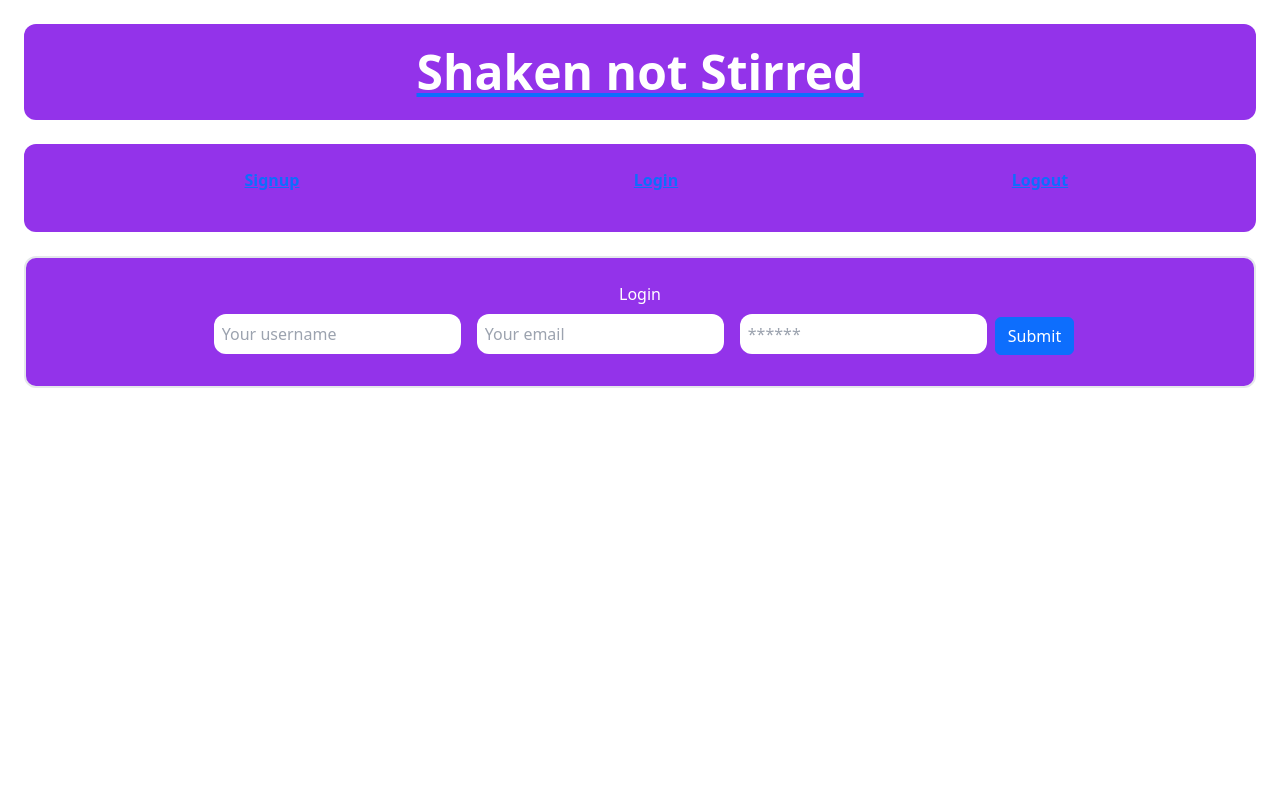
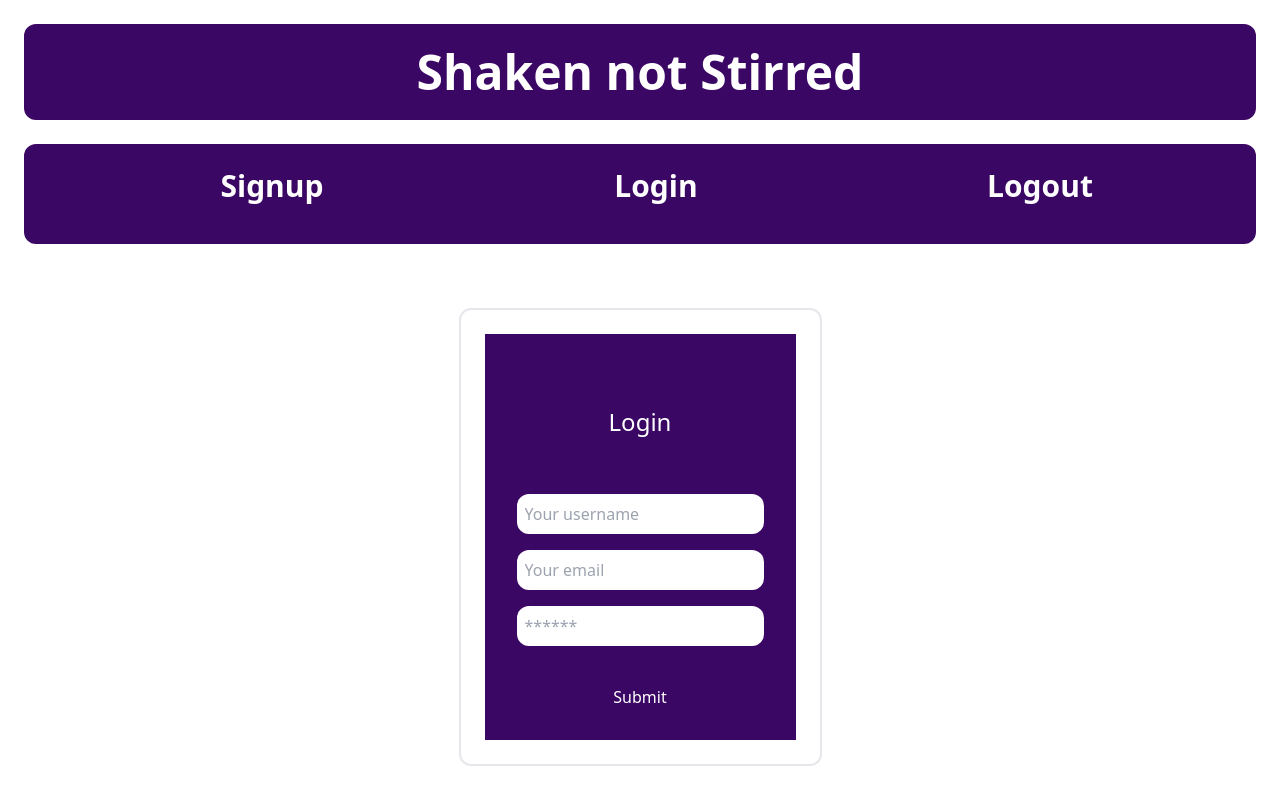
Before and after one commit to jimmyboy722/Shaken-not-Stirred, a React (Vite) app in the folder client/: page /login in a window 1280 px wide. Built offline with nearby package versions, Linux system fonts and the light colour scheme.

Commit message:
finsihed some styling

```diff
--- a/client/src/components/HeaderAndNav.jsx
+++ b/client/src/components/HeaderAndNav.jsx
@@ -1,27 +1,26 @@
 import { Link } from "react-router-dom";
 import Auth from "../utils/auth";
-// get logout button to work
 
 //make signup, login, buttons go away
 
 function HeaderAndNav() {
   return (
     <>
-    <Link to="/">
-      <header className="text-white bg-purple-600 text-center text-5xl m-4 p-4 border-r-3 font-bold rounded-xl">
+    <Link className="no-underline text-white" to="/drinks">
+      <header className="text-white bg-purple-950 text-center text-5xl m-4 p-4 border-r-3 font-bold rounded-xl">
         Shaken not Stirred
       </header>
     </Link>
-      <nav className="text-white bg-purple-600 text-center m-4 p-4 border-r-3 font-bold rounded-xl">
+      <nav className="text-white bg-purple-950 text-center m-4 p-4 border-r-3 font-bold rounded-xl">
         <ul className="grid grid-cols-3 justify-between">
           <li>
-            <a href="/signup">Signup</a>
+            <a className="no-underline text-white text-3xl" href="/signup">Signup</a>
           </li>
           <li>
-            <a href="/login">Login</a>
+            <a className="no-underline text-white text-3xl" href="/login">Login</a>
           </li>
           <li>
-            <a href="#" onClick={() => Auth.logout()}>Logout</a>
+            <a className="no-underline text-white text-3xl" href="#" onClick={() => Auth.logout()}>Logout</a>
           </li>
         </ul>
       </nav>
--- a/client/src/main.jsx
+++ b/client/src/main.jsx
@@ -16,10 +16,10 @@ const router = createBrowserRouter([
     element: <App />,
     errorElement: <ErrorPage />,
     children: [
-      {
-        index: true,
-        element: <HomePage />,
-      },
+      // {
+      //   index: true,
+      //   element: <HomePage />,
+      // },
       {
         path: "/signup",
         element: <SignUpPage />,
--- a/client/src/pages/DrinksPage.jsx
+++ b/client/src/pages/DrinksPage.jsx
@@ -1,20 +1,19 @@
-import React, { useState } from 'react';
-import { Link } from 'react-router-dom';
-import { useMutation, useQuery } from '@apollo/client';
-import { ADD_DRINK, REMOVE_DRINK } from '../utils/mutations';
-import { QUERY_DRINKS, QUERY_ME } from '../utils/queries';
-import Auth from '../utils/auth';
+import React, { useState } from "react";
+import { Link } from "react-router-dom";
+import { useMutation, useQuery } from "@apollo/client";
+import { ADD_DRINK, REMOVE_DRINK } from "../utils/mutations";
+import { QUERY_DRINKS, QUERY_ME } from "../utils/queries";
+import Auth from "../utils/auth";
 
 const AddDrink = () => {
-  const [drinkName, setDrinkName] = useState('');
-  const [drinkDescription, setDrinkDescription] = useState('');
-  const [ingredients, setIngredients] = useState([{ name: '', quantity: '', unit: '' }]);
-  const [photoUrl, setPhotoUrl] = useState('');
+  const [drinkName, setDrinkName] = useState("");
+  const [drinkDescription, setDrinkDescription] = useState("");
+  const [ingredients, setIngredients] = useState([
+    { name: "", quantity: "", unit: "" },
+  ]);
+  const [photoUrl, setPhotoUrl] = useState("");
   const [addDrink, { error }] = useMutation(ADD_DRINK, {
-    refetchQueries: [
-      { query: QUERY_DRINKS },
-      { query: QUERY_ME }
-    ]
+    refetchQueries: [{ query: QUERY_DRINKS }, { query: QUERY_ME }],
   });
 
   const [removeDrink] = useMutation(REMOVE_DRINK, {
@@ -22,10 +21,9 @@ const AddDrink = () => {
   });
 
   const { data } = useQuery(QUERY_ME);
-  console.log(data)
+  console.log(data);
 
   const drinks = data?.me?.drinks || [];
-
 
   const handleFormSubmit = async (event) => {
     event.preventDefault();
@@ -40,14 +38,14 @@ const AddDrink = () => {
           drinkName,
           drinkDescription,
           ingredients,
-          photo: photoUrl
+          photo: photoUrl,
         },
       });
 
-      setDrinkName('');
-      setDrinkDescription('');
-      setIngredients([{ name: '', quantity: '', unit: '' }]);
-      setPhotoUrl('');
+      setDrinkName("");
+      setDrinkDescription("");
+      setIngredients([{ name: "", quantity: "", unit: "" }]);
+      setPhotoUrl("");
     } catch (err) {
       console.error(err);
     }
@@ -55,9 +53,9 @@ const AddDrink = () => {
 
   const handleInputChange = (event) => {
     const { name, value } = event.target;
-    if (name === 'drinkName') setDrinkName(value);
-    if (name === 'drinkDescription') setDrinkDescription(value);
-    if (name === 'photoUrl') setPhotoUrl(value);
+    if (name === "drinkName") setDrinkName(value);
+    if (name === "drinkDescription") setDrinkDescription(value);
+    if (name === "photoUrl") setPhotoUrl(value);
   };
 
   const handleIngredientChange = (index, event) => {
@@ -68,7 +66,7 @@ const AddDrink = () => {
   };
 
   const addIngredientField = () => {
-    setIngredients([...ingredients, { name: '', quantity: '', unit: '' }]);
+    setIngredients([...ingredients, { name: "", quantity: "", unit: "" }]);
   };
 
   const removeIngredient = (index) => {
@@ -86,13 +84,14 @@ const AddDrink = () => {
   };
   return (
     <div className="grid grid-cols-2">
-      <div>
       {Auth.loggedIn() ? (
         <form
-            className="form text-white bg-purple-600 m-4 p-4 border-2 rounded-xl text-bold text-center flex flex-col"
+          className="form text-white bg-purple-950 m-4 p-4 border-2 rounded-xl text-bold text-center flex flex-col"
           onSubmit={handleFormSubmit}
         >
-            <h3>Add Drink</h3>
+          <h3 className="text-center">Add Drink</h3>
+
+          <div className="flex-wrap">
             <div>
               <label>Drink Name:</label>
               <input
@@ -127,10 +126,11 @@ const AddDrink = () => {
                 className="m-2 p-2 b-2 rounded-xl text-black"
               />
             </div>
-            <div>
+          </div>
+
           <label>Ingredients:</label>
           {ingredients.map((ingredient, index) => (
-                <div key={index}>
+            <div className="flex flex-row" key={index}>
               <input
                 type="text"
                 name="name"
@@ -158,6 +158,10 @@ const AddDrink = () => {
                 className="m-2 p-2 b-2 rounded-xl text-black"
                 required
               />
+            </div>
+          ))}
+
+          <div className="flex justify-evenly">
             <button
               type="button"
               onClick={() => removeIngredient(index)}
@@ -165,8 +169,6 @@ const AddDrink = () => {
             >
               Delete
             </button>
-                </div>
-              ))}
             <button
               type="button"
               onClick={addIngredientField}
@@ -174,35 +176,44 @@ const AddDrink = () => {
             >
               Add Ingredient
             </button>
-            </div>
             <button
               type="submit"
               className="border-2 rounded-xl text-center w-24 flex justify-center m-2 p-2 b-2"
             >
               Add Drink
             </button>
+          </div>
           {error && <div className="error-text">{error.message}</div>}
         </form>
       ) : (
         <p>
-            You need to be logged in to add a drink. Please{' '}
+          You need to be logged in to add a drink. Please{" "}
           <Link to="/login">login</Link> or <Link to="/signup">signup</Link>.
         </p>
       )}
-      </div>
 
       {/* Display user's drinks */}
-      <div className="form text-white bg-purple-600 m-4 p-4 border-2 rounded-xl text-bold text-center flex flex-col">
-      <h3 >Drinks</h3>
+      <div className="form text-white bg-purple-950 m-4 p-4 border-2 rounded-xl text-bold text-center flex flex-col">
+        <h3>Drinks</h3>
         {drinks.length > 0 ? (
           drinks.map((drink) => (
             <div class="mb-2 mt-2 max-w-big p-6 border border-gray-200 rounded-lg shadow dark:bg-gray-800 dark:border-gray-700">
-          <div key={drink._id} >
+              <div key={drink._id}>
                 <h4>{drink.drinkName}</h4>
-          <div style={{ display: 'flex', justifyContent: 'center' }}>
-            {drink.photo ? <img src={drink.photo} alt={drink.drinkName}
-            style={{ width: '300px', height: '300px', objectFit: 'cover' }} />
-            : <p>No image available</p>}
+                <div style={{ display: "flex", justifyContent: "center" }}>
+                  {drink.photo ? (
+                    <img
+                      src={drink.photo}
+                      alt={drink.drinkName}
+                      style={{
+                        width: "300px",
+                        height: "300px",
+                        objectFit: "cover",
+                      }}
+                    />
+                  ) : (
+                    <p>No image available</p>
+                  )}
                 </div>
                 <p>{drink.drinkDescription}</p>
                 <div className="ingredients">
@@ -210,7 +221,8 @@ const AddDrink = () => {
                   {drink.ingredients.length > 0 ? (
                     drink.ingredients.map((ingredient, idx) => (
                       <p key={idx}>
-                    {ingredient.name}: {ingredient.quantity} {ingredient.unit}
+                        {ingredient.name}: {ingredient.quantity}{" "}
+                        {ingredient.unit}
                       </p>
                     ))
                   ) : (
@@ -218,8 +230,10 @@ const AddDrink = () => {
                   )}
                 </div>
                 <p>created at: {drink.createdAt}</p>
-            <button onClick={() => handleRemoveDrink(drink._id)}
-            className="border-2 rounded-xl text-center w-24 flex justify-center m-2 p-2 b-2">
+                <button
+                  onClick={() => handleRemoveDrink(drink._id)}
+                  className="border-2 rounded-xl text-center w-24 flex justify-center m-2 p-2 b-2"
+                >
                   Remove Drink
                 </button>
               </div>
--- a/client/src/pages/LoginPage.jsx
+++ b/client/src/pages/LoginPage.jsx
@@ -40,15 +40,19 @@ const Login = () => {
   };
 
   return (
-    <main>
-      <div className="card-body text-white bg-purple-600 m-4 p-4 border-2 rounded-xl text-bold text-center">
+    <main className="w-screen flex justify-center">
+      <container className="max-w-md border-2 rounded-xl my-10">
+        <div className="text-white bg-purple-950 m-4 p-4">
+          <div className="card-body text-white m-4 p-4 rounded-xl text-2xl text-bold text-center">
             Login
+          </div>
           {data ? (
             <p>
-            Success! You may now head <Link to="/">back to the homepage.</Link>
+              Success! You may now head{" "}
+              <Link to="/">back to the homepage.</Link>
             </p>
           ) : (
-          <form onSubmit={handleFormSubmit}>
+            <form className="grid grid-cols-1" onSubmit={handleFormSubmit}>
               <input
                 className="m-2 p-2 b-2 rounded-xl text-black"
                 placeholder="Your username"
@@ -74,7 +78,7 @@ const Login = () => {
                 onChange={handleChange}
               />
               <button
-              className="btn btn-block btn-primary"
+                className="btn text-center text-white bg-purple-950 mx-auto mt-4"
                 style={{ cursor: "pointer" }}
                 type="submit"
               >
@@ -84,6 +88,7 @@ const Login = () => {
           )}
           {error && <div>{error.message}</div>}
         </div>
+      </container>
     </main>
   );
 };
--- a/client/src/utils/auth.js
+++ b/client/src/utils/auth.js
@@ -1,11 +1,11 @@
 // IMPORTING THE JWT DECODE LIBRARY
-import { jwtDecode } from "jwt-decode";
+import decode from "jwt-decode";
 
 // DEFINING THE AUTH SERVICE CLASS FOR HANDLING AUTHENTICATION
 class AuthService {
   getProfile() {
     // USES THE JWT DECODE LIBRARY TO DECODE THE TOKEN STORED IN LOCAL STORAGE
-    return jwtDecode(this.getToken()); // RETRIEVE THE PAYLOAD FROM THE TOKEN
+    return decode(this.getToken()); // RETRIEVE THE PAYLOAD FROM THE TOKEN
   }
   loggedIn() {
     // CHECKS IF A USER IS CURRENTLY LOGGED IN
@@ -16,7 +16,7 @@ class AuthService {
   isTokenExpired(token) {
     // METHOD TO CHECK IF THE TOKEN IS EXPIRED
     try {
-      const decoded = jwtDecode(token); // DECODES THE TOKEN TO ACCESS THE EXPIRATION FIELD
+      const decoded = decode(token); // DECODES THE TOKEN TO ACCESS THE EXPIRATION FIELD
       if (decoded.exp < Date.now() / 1000) {
         // COMPARING THE EXPIRATION DATE TO THE CURRENT DATE
         return true; // RETURNING TRUE IF THE TOKEN IS EXPIRED
```
Also changed, not shown: client/src/pages/SignUpPage.jsx (+10 -5 lines), 6 other files (tests, documents, lock files or other folders). Lines whose indentation alone changed are shown as unchanged.
